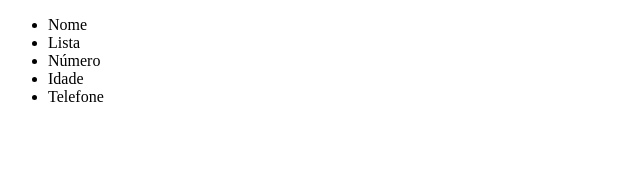
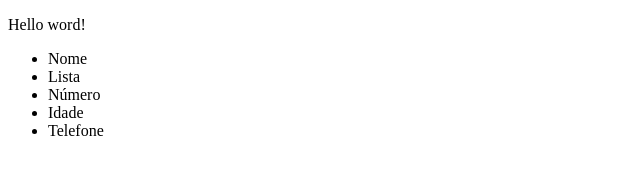
Before and after one commit to Anacaasilva/alura-git-, a plain HTML site: page teste.html in a window 1280 px wide. Shown: the whole page, without its empty margins (0-640 px from the left). Drawn offline with Linux system fonts and the light colour scheme.

Commit message:
Atualização de parágrafo

```diff
--- a/teste.html
+++ b/teste.html
@@ -7,6 +7,7 @@
     <title>Teste</title>
 </head>
 <body>
+    <p>Hello word!</p>
     <ul>
         <li>Nome</li>
         <li>Lista</li>
```
